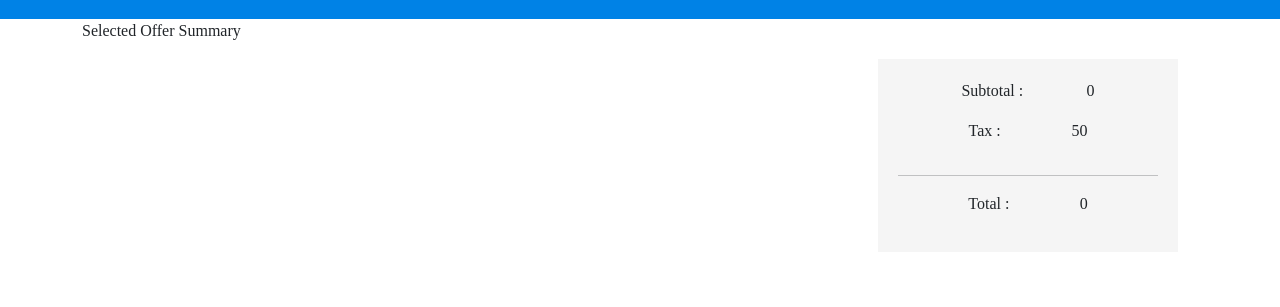
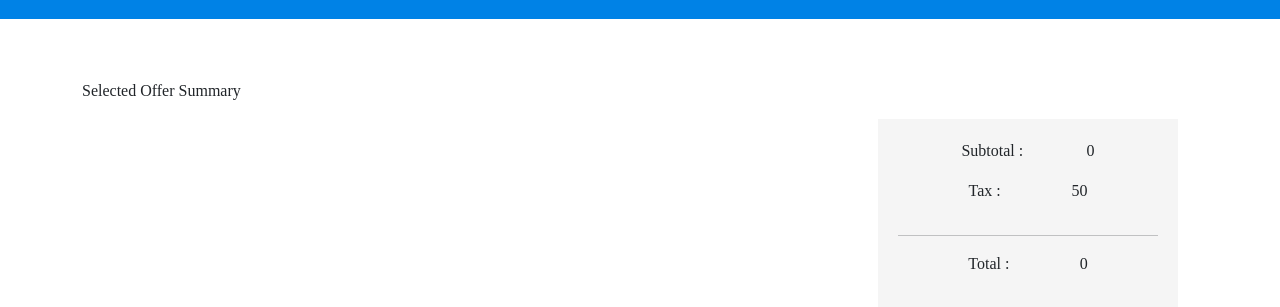
Before and after one commit to Narayanachigurla/ecommerce, a website built with Vite: page addToCart.html in a window 1280 px wide. Shown: the part 61-368 px from the top of the page. Built offline with nearby package versions, Linux system fonts and the light colour scheme.

Commit message:
Update style.css

```diff
--- a/style.css
+++ b/style.css
@@ -289,3 +289,7 @@ footer{
   background-color: #0082e6;
   color: #fff;
 }
+
+.addToCartElement{
+  padding-top: 80px;
+}
```
